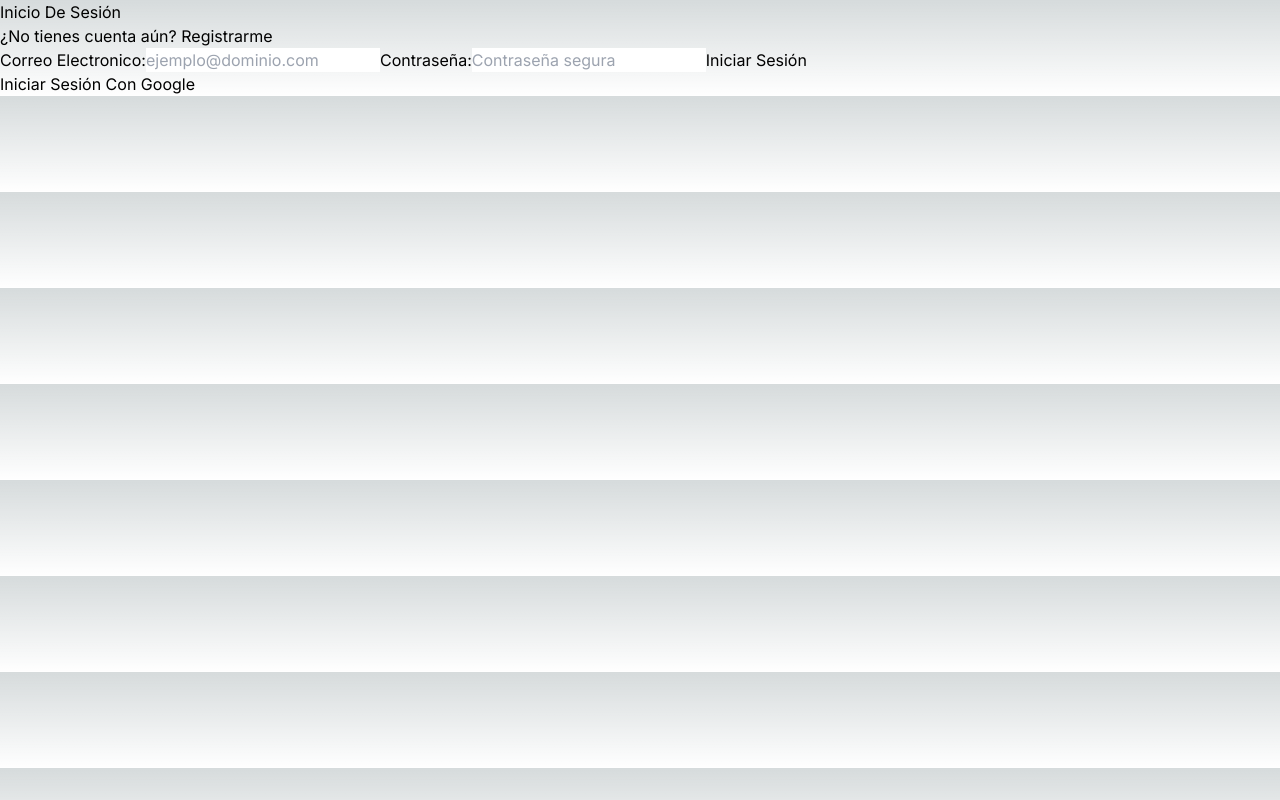
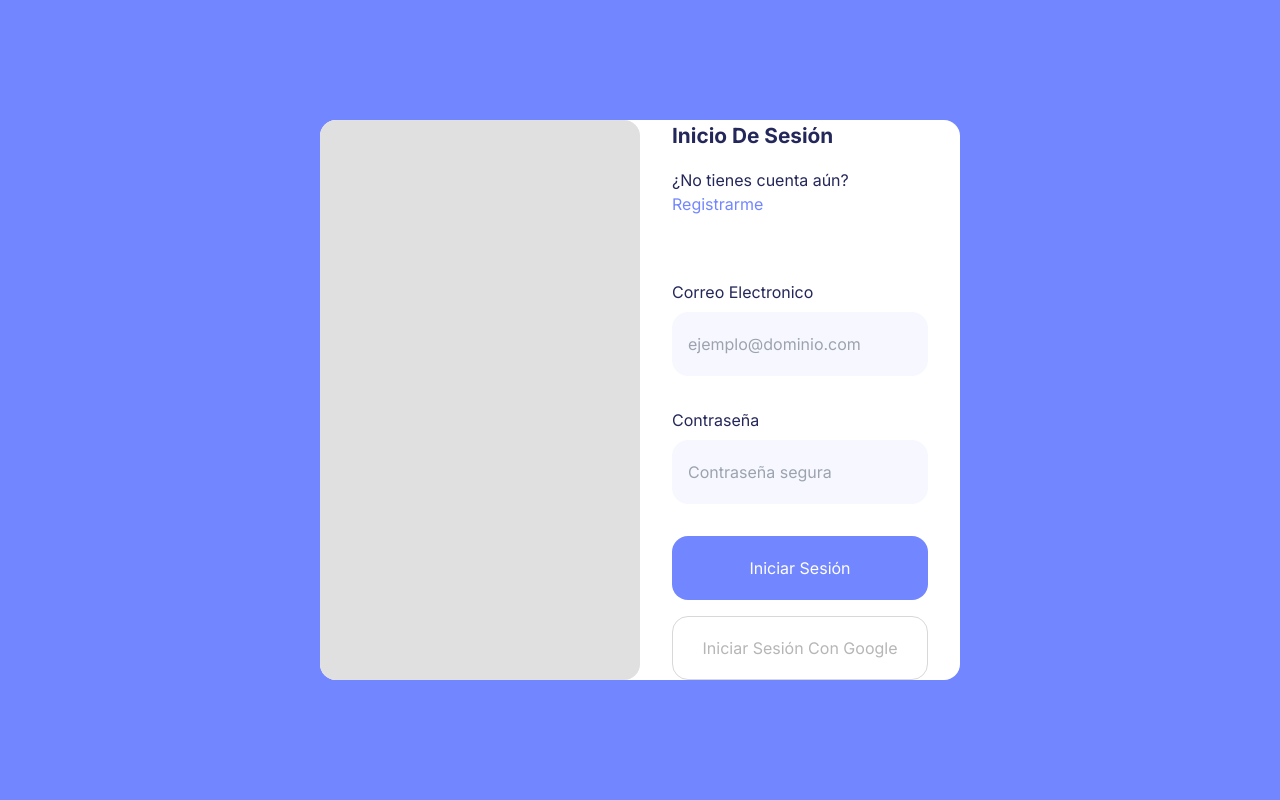
Before and after one commit to Grivarol69/descubriendoJuntxs, a Next.js app in the folder client/: page /pages/signin in a window 1280 px wide. Built offline with nearby package versions, Linux system fonts and the light colour scheme.

Commit message:
cambios_estilos

```diff
--- a/client/app/globals.css
+++ b/client/app/globals.css
@@ -2,7 +2,7 @@
 @tailwind components;
 @tailwind utilities;
 
-:root {
+/* :root {
   --foreground-rgb: 0, 0, 0;
   --background-start-rgb: 214, 219, 220;
   --background-end-rgb: 255, 255, 255;
@@ -30,4 +30,4 @@ body {
   .text-balance {
     text-wrap: balance;
   }
-}
+} */
--- a/client/app/pages/signin/page.tsx
+++ b/client/app/pages/signin/page.tsx
@@ -1,10 +1,22 @@
 'use client'
 import Link from "next/link";
 import { FormEvent, useState } from "react";
+import style from './signin.module.css'
+
 
 const SignInPage = () => {
-    const [email, setEmail] = useState('');
-    const [password, setPassword] = useState('');
+    const [infoUser, setInfoUser] = useState({
+        email: '',
+        password: ''
+    })
+
+
+    const handleChange = (e: any) => {
+        setInfoUser({
+            ...infoUser,
+            [e.target.name]: e.target.value
+        })
+    }
 
     const handleSubmit = (e: FormEvent) => {
         e.preventDefault();
@@ -17,24 +29,39 @@ const SignInPage = () => {
 
 
     return (
-        <div>
-        <h1>Inicio De Sesión</h1>
-        <p> ¿No tienes cuenta aún? <Link href="/pages/signup"> Registrarme </Link></p>
-        <form onSubmit={handleSubmit}>
-                <label>
-                    Correo Electronico:
-                    <input type="text" value={email} placeholder="ejemplo@dominio.com" onChange={(e) => setEmail(e.target.value)}/>
-                </label>
-                <label>
-                    Contraseña:
-                    <input type="password" value={password} placeholder="Contraseña segura" onChange={(e) => setPassword(e.target.value)} />
-                </label>
-                <button type="submit"> Iniciar Sesión </button>
-                <div>
-                    <button onClick={handleGoogleSignIn}>Iniciar Sesión Con Google</button>
+        <div className={style.backgroundSignin}>
+            <div className={style.cardContainer}>
+                <div className={style.formAndImage}>
+                    <div className={style.illu}>
+                    </div>
+                    <div className={style.textInfo}>
+                        <div className={style.registerAndInit}>
+                            <h1 className={style.titleCard}>Inicio De Sesión</h1>
+                            <p> ¿No tienes cuenta aún? <Link href="/pages/signup" className={style.register}> Registrarme </Link></p>
+                        </div>
+                        <form onSubmit={handleSubmit} className={style.formDesign}>
+                            <div className={style.labelAndInput}>
+                                <label>
+                                    Correo Electronico
+                                </label>
+                                <input className={style.input} type="text" value={infoUser.email} name='email' placeholder="ejemplo@dominio.com" onChange={handleChange} />
+                            </div>
+                            <div className={style.labelAndInput}>
+                                <label>
+                                    Contraseña
+                                </label>
+                                <input className={style.input} type="password" value={infoUser.password} name='password' placeholder="Contraseña segura" onChange={handleChange} />
+                            </div>
+                            <div className={style.buttons}>
+                                <button className={style.buttonFull} type="submit"> Iniciar Sesión </button>
+                                <button className={style.buttonGoogle} onClick={handleGoogleSignIn}>Iniciar Sesión Con Google</button>
+                            </div>
+                        </form>
+                    </div>
                 </div>
-            </form>
+            </div>
         </div>
+
     );
 }
 
--- /dev/null
+++ b/client/app/pages/signin/signin.module.css
@@ -0,0 +1,122 @@
+
+
+.backgroundSignin{
+    display: flex;
+    justify-content: center;
+    align-items: center;
+    width: 100vw;
+    height: 100vh;
+    background: #7286FF;
+    color: #24275A;
+}
+
+.cardContainer{
+    background: white;
+    gap: 1rem;
+    width: 50vw;
+    height: 70vh;
+    border-radius: 1rem
+}
+
+.registerAndInit{
+    display: flex;
+    gap: 1rem;
+    flex-direction: column;
+    justify-content:flex-start;
+    align-items: flex-start;
+}
+
+.formDesign{
+    display: flex;
+    gap: 2rem;
+    flex-direction: column;
+    justify-content: center;
+    align-items: center;
+    width: 100%;
+}
+.labelAndInput{
+    display: flex;
+    gap: 0.5rem;
+    flex-direction: column;
+    width: 100%;
+}
+
+.buttons{
+    display: flex;
+    gap: 1rem;
+    flex-direction: column;
+    width: 100%;
+}
+
+.input{
+    display: flex;
+    justify-content: baseline;
+    align-items: center;
+    padding-left: 1rem;
+    height: 4rem;
+    width: 100%;
+    background: #F7F8FF;
+    border-radius: 1rem;
+}
+
+.formAndImage{
+    display: flex;
+    height: 100%;
+}
+
+.textInfo{
+    display: flex;
+    padding: 2rem;
+    gap: 4rem;
+    align-items: flex-start;
+    justify-content: center;
+    height: 100%;
+    width: 50%;
+    flex-direction: column;
+}
+
+.illu{
+    display: flex;
+    justify-content: center;
+    align-items: center;
+    width: 50%;
+    height: 100%;
+    border-radius: 1rem;
+    background: rgb(224, 224, 224);
+ }
+
+ .titleCard{
+    font-size: 1.3rem;
+    font-weight: 700;
+ }
+
+ .register{
+    color: #7286FF;
+    transition: 100ms;
+ }
+
+ .register:hover{
+    color: #5063ce;
+ }
+
+ .buttonFull{
+    width: 100%;
+    height: 4rem;
+    border-radius: 1rem;
+    background: #7286FF;
+    color: white;
+    transition: 100ms;
+ }
+
+ .buttonFull:hover{
+    background: #5063ce;
+ }
+
+ .buttonGoogle{
+    width: 100%;
+    height: 4rem;
+    border-radius: 1rem;
+    background: #ffffff;
+    border: 1px solid #D8D8D8;
+    color: #b6b6b6;
+ }
```
Also changed, not shown: client/app/pages/signup/signup.modules.css (added, +15 -0 lines).
